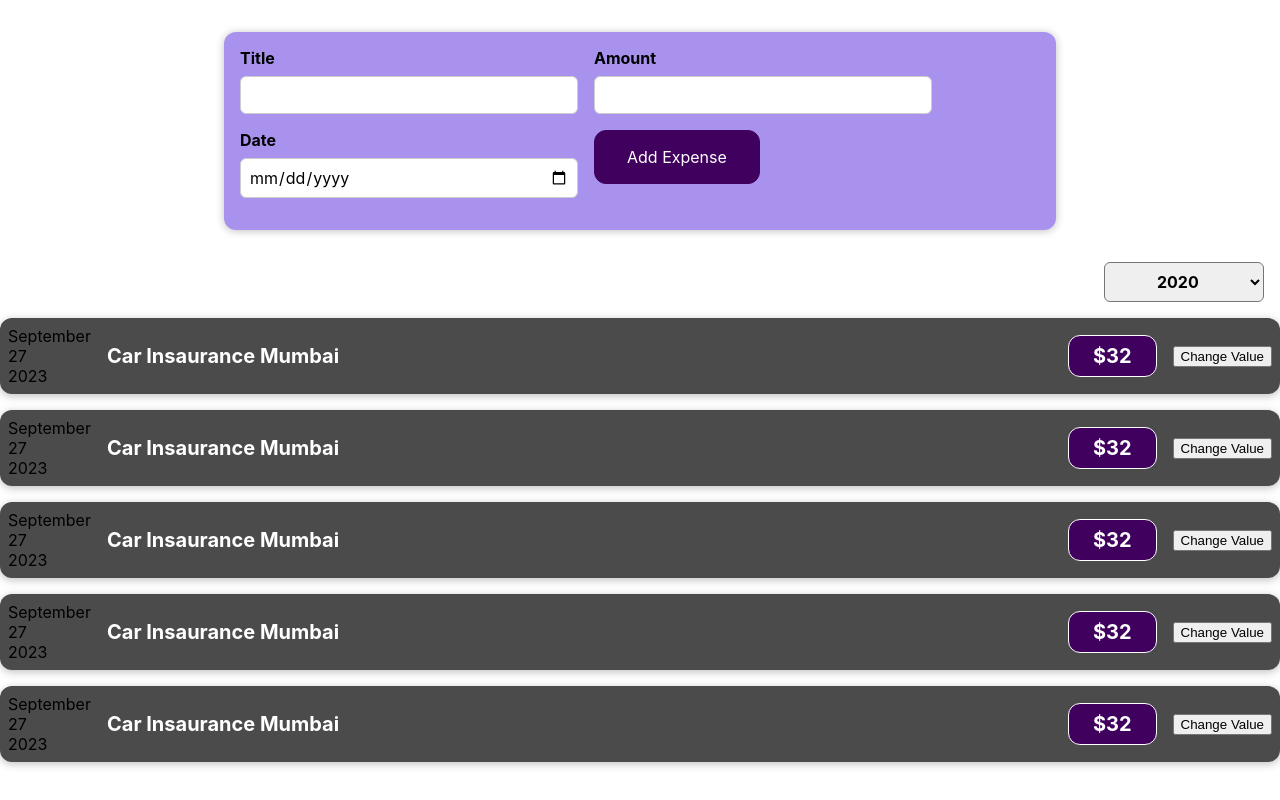
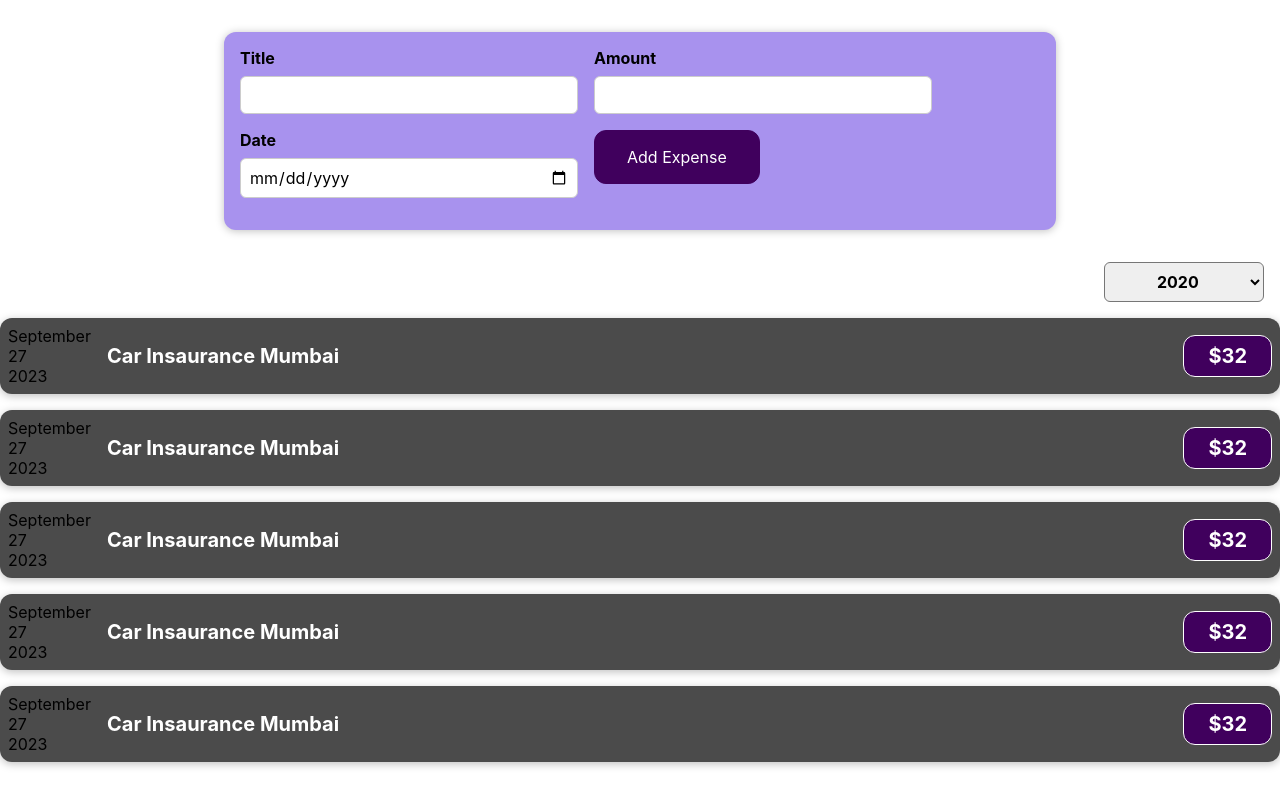
Before and after one commit to salman313131/react-expense-tracker, a React (Create React App) app: page / in a window 1280 px wide. Built offline with nearby package versions, Linux system fonts and the light colour scheme; the HTML template or start-up script is replaced by a standard one.

Commit message:
Rendering Expenses with performance optimisations

```diff
--- a/src/components/Expenses/ExpenseDetail.js
+++ b/src/components/Expenses/ExpenseDetail.js
@@ -1,14 +1,8 @@
-import { useState } from "react"
 function ExpenseDetail(props){
-    const [amount,setAmount] = useState(32)
-    const amountHandler=()=>{
-        setAmount(100)
-    }
     return(
     <div className='expense-item__description'>
             <h2>Car Insaurance {props.locationOfExpenditure}</h2>
-            <div className='expense-item__price'>${amount}</div>
-            <button onClick={amountHandler}>Change Value</button>
+            <div className='expense-item__price'>$32</div>
     </div>)
 }
 export default ExpenseDetail
```
